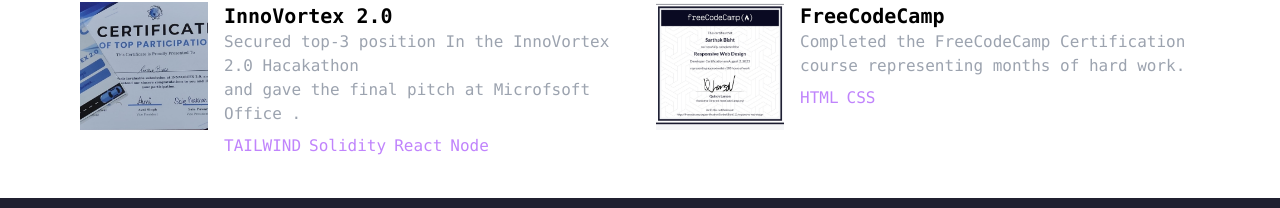
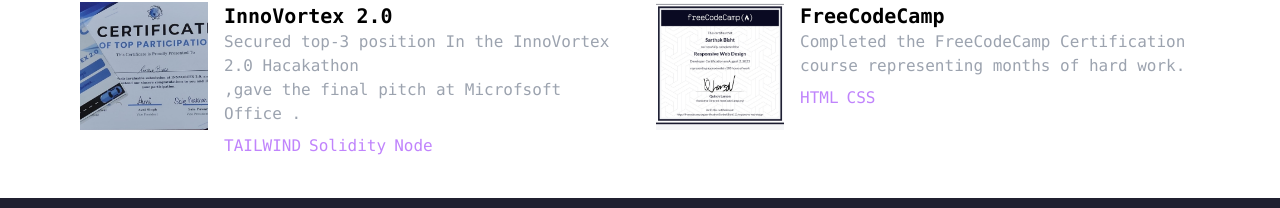
Before and after one commit to sarthakbisht111/portfolio-project, a website: page index.html in a window 1280 px wide. Shown: the part 1438-1646 px from the top of the page. Drawn offline with Linux system fonts and the light colour scheme.

Commit message:
final changes

```diff
--- a/index.html
+++ b/index.html
@@ -211,11 +211,10 @@
                           <div class="overflow-hidden">
                             <a href="https://www.linkedin.com/in/sarthak-bisht-67b265290/" target="_blank" rel="noopener noreferrer" class="text-xl font-semibold block">InnoVortex 2.0</a>
                             <p class="text-gray-400 flex">Secured top-3 position In the InnoVortex 2.0 Hacakathon </p>
-                            <p class="text-gray-400 flex">and gave the final pitch at Microfsoft Office .</p>
+                            <p class="text-gray-400 flex">,gave the final pitch at Microfsoft Office .</p>
                             <div class="flex flex-wrap space-x-2 mt-2 text-purple-400">
                                 <span>TAILWIND</span>
                                 <span>Solidity</span>
-                                <span>React</span>
                                 <span>Node</span>
                             </div>
                         </div>
```
